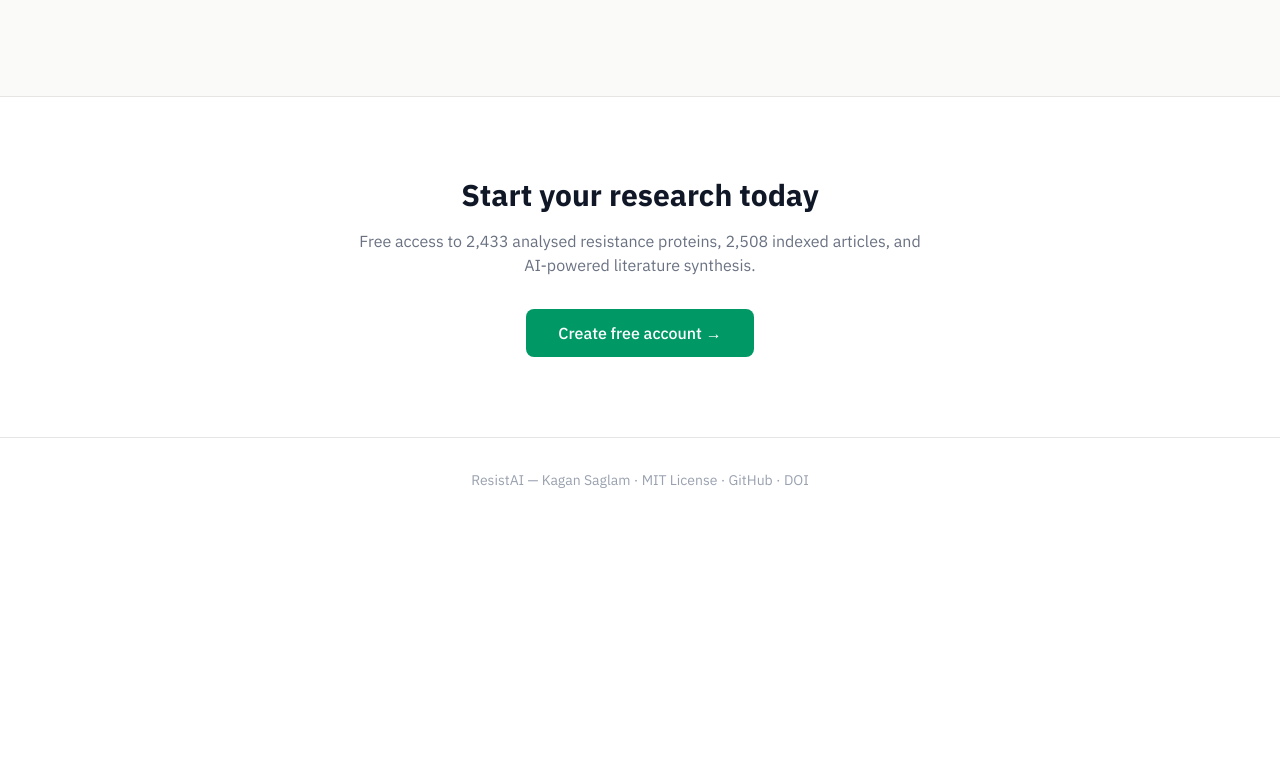
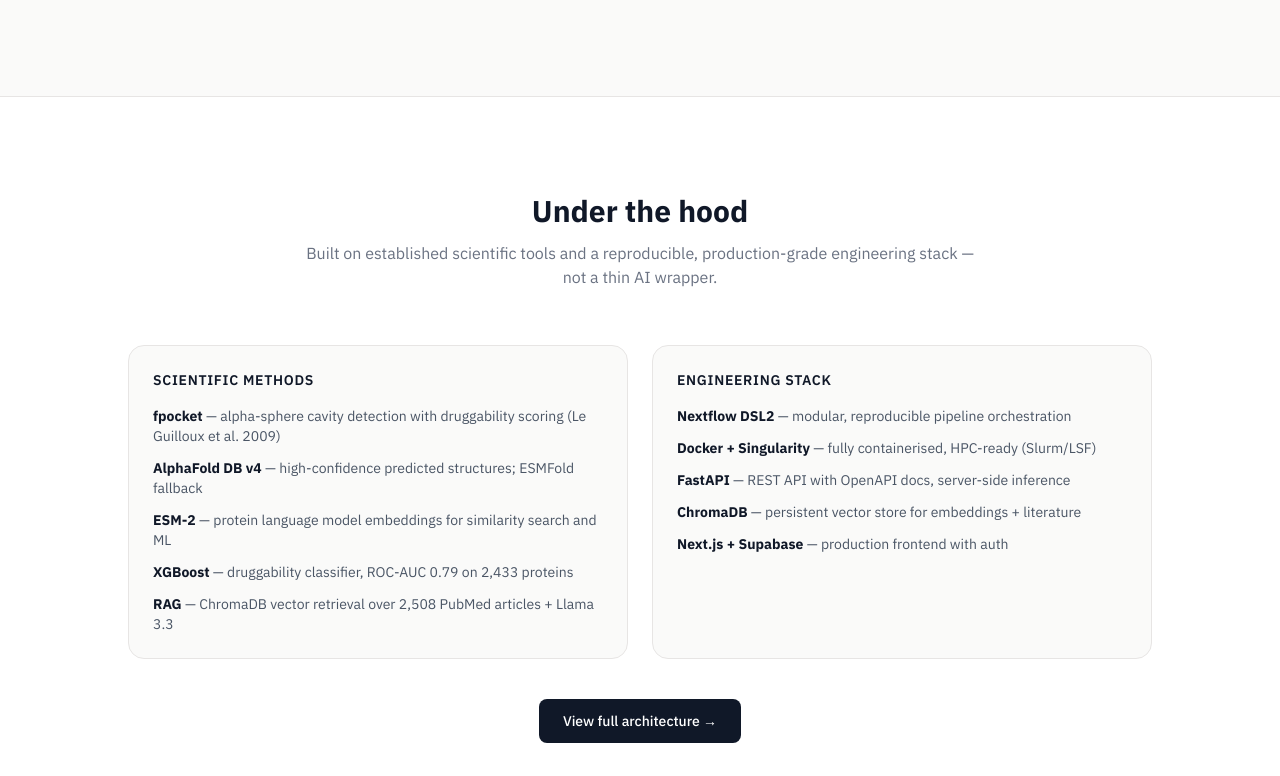
Before and after one commit to kagansaglam/resistai-web, a Next.js app: page / in a window 1280 px wide. Shown: the part 3624-4400 px from the top of the page. Before the commit the page ends 4146 px from the top, so only its background shows below. Built offline with nearby package versions, Linux system fonts and the light colour scheme.

Commit message:
feat: add Under the hood section

```diff
--- a/app/page.tsx
+++ b/app/page.tsx
@@ -139,6 +139,43 @@
         </div>
       </section>
 
+
+      {/* Under the hood */}
+      <section id="under-the-hood" className="px-8 py-24 bg-white border-y border-stone-200">
+        <div className="max-w-5xl mx-auto">
+          <div className="text-center mb-14">
+            <h2 className="text-3xl font-bold text-gray-900 mb-3">Under the hood</h2>
+            <p className="text-gray-500 max-w-2xl mx-auto">Built on established scientific tools and a reproducible, production-grade engineering stack — not a thin AI wrapper.</p>
+          </div>
+          <div className="grid grid-cols-2 gap-6 mb-10">
+            <div className="bg-stone-50 border border-stone-200 rounded-2xl p-6">
+              <h3 className="text-sm font-semibold text-gray-900 uppercase tracking-wider mb-4">Scientific methods</h3>
+              <ul className="space-y-3 text-sm text-gray-600">
+                <li><strong className="text-gray-900">fpocket</strong> — alpha-sphere cavity detection with druggability scoring (Le Guilloux et al. 2009)</li>
+                <li><strong className="text-gray-900">AlphaFold DB v4</strong> — high-confidence predicted structures; ESMFold fallback</li>
+                <li><strong className="text-gray-900">ESM-2</strong> — protein language model embeddings for similarity search and ML</li>
+                <li><strong className="text-gray-900">XGBoost</strong> — druggability classifier, ROC-AUC 0.79 on 2,433 proteins</li>
+                <li><strong className="text-gray-900">RAG</strong> — ChromaDB vector retrieval over 2,508 PubMed articles + Llama 3.3</li>
+              </ul>
+            </div>
+            <div className="bg-stone-50 border border-stone-200 rounded-2xl p-6">
+              <h3 className="text-sm font-semibold text-gray-900 uppercase tracking-wider mb-4">Engineering stack</h3>
+              <ul className="space-y-3 text-sm text-gray-600">
+                <li><strong className="text-gray-900">Nextflow DSL2</strong> — modular, reproducible pipeline orchestration</li>
+                <li><strong className="text-gray-900">Docker + Singularity</strong> — fully containerised, HPC-ready (Slurm/LSF)</li>
+                <li><strong className="text-gray-900">FastAPI</strong> — REST API with OpenAPI docs, server-side inference</li>
+                <li><strong className="text-gray-900">ChromaDB</strong> — persistent vector store for embeddings + literature</li>
+                <li><strong className="text-gray-900">Next.js + Supabase</strong> — production frontend with auth</li>
+              </ul>
+            </div>
+          </div>
+          <div className="text-center">
+            <Link href="/architecture" className="inline-flex items-center gap-2 px-6 py-3 bg-gray-900 hover:bg-gray-700 text-white text-sm font-medium rounded-lg transition">
+              View full architecture →
+            </Link>
+          </div>
+        </div>
+      </section>
       <section className="px-8 py-20 text-center border-t border-stone-200 bg-white">
         <h2 className="text-3xl font-bold mb-4 text-gray-900">Start your research today</h2>
         <p className="text-gray-500 mb-8 max-w-xl mx-auto">Free access to 2,433 analysed resistance proteins, 2,508 indexed articles, and AI-powered literature synthesis.</p>
```
